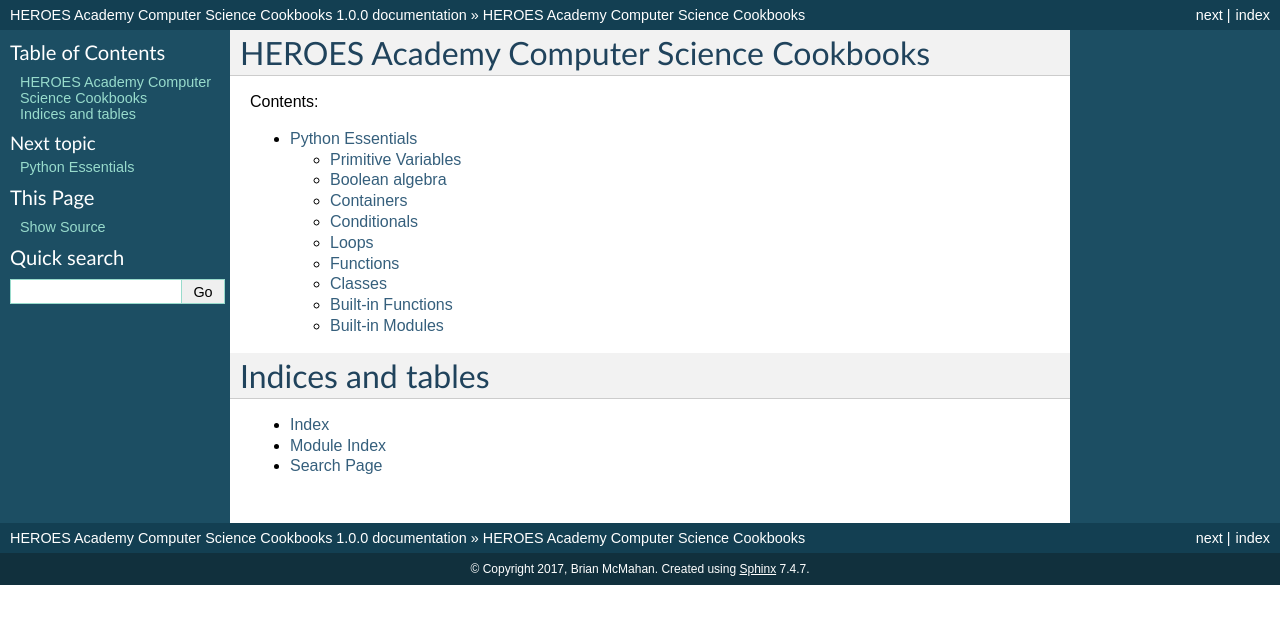
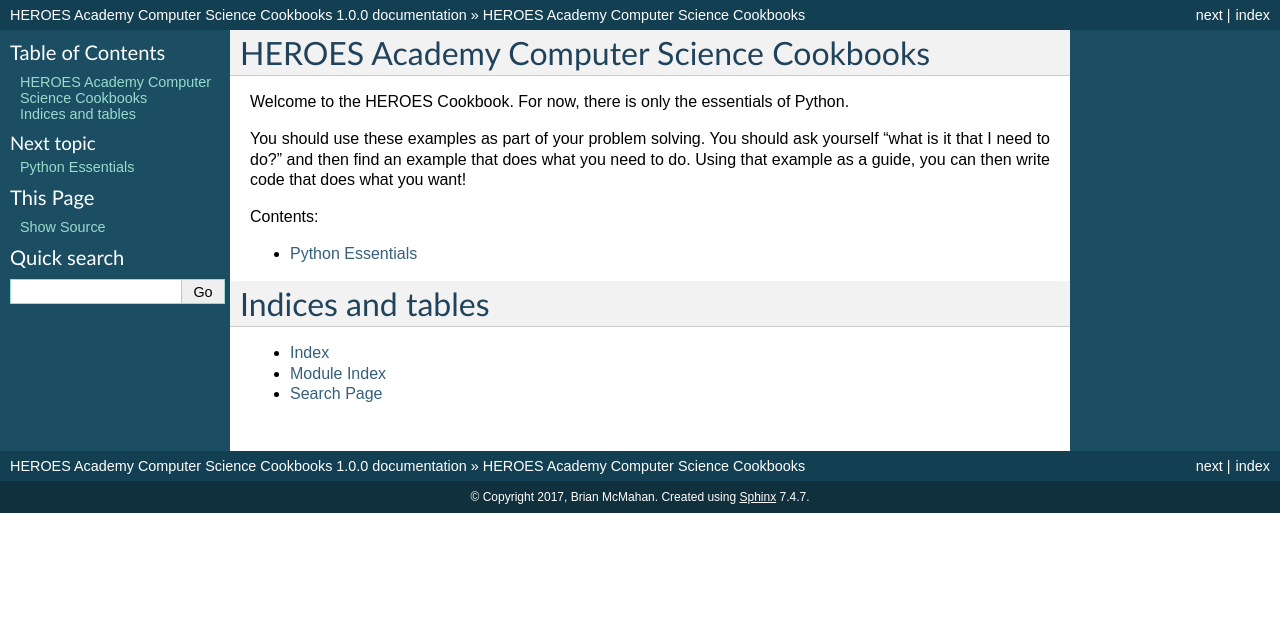
Before and after one commit to shalinsira/Cookbooks, a Sphinx documentation site: the page built from docs/index.rst, in a window 1280 px wide. Shown: the top 624 px of the page. Built offline with Sphinx 7.4.7, drawn with Linux system fonts in a browser that asks for light colours.

Commit message:
updating

```diff
--- a/docs/index.rst
+++ b/docs/index.rst
@@ -6,10 +6,16 @@
 HEROES Academy Computer Science Cookbooks
 =========================================
 
+Welcome to the HEROES Cookbook.  For now, there is only the essentials of Python.
+
+You should use these examples as part of your problem solving.  You should ask yourself
+"what is it that I need to do?" and then find an example that does what you need to do.
+Using that example as a guide, you can then write code that does what you want!
+
 Contents:
 
 .. toctree::
-   :maxdepth: 2
+   :maxdepth: 1
 
    python_essentials/index.rst
 
```
